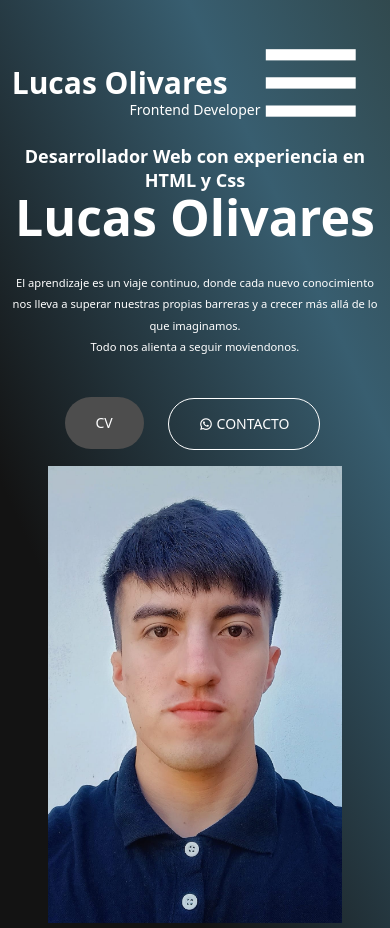
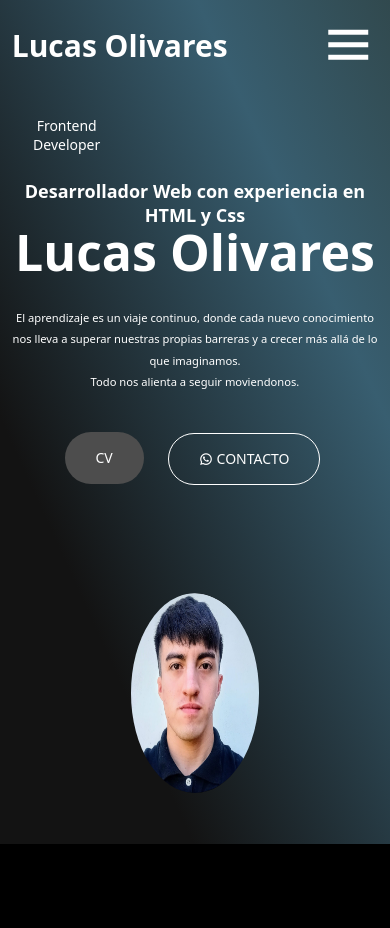
Before and after one commit to Chapita07/proyecto-final-maquetacion-web, a plain HTML site: page index.html in a window 390 px wide. After the commit the page ends 844 px from the top, so only its background shows below. Drawn offline with nearby package versions, Linux system fonts and the light colour scheme.

Commit message:
Terminé el proyecto final del curso de maquetacion web

```diff
--- a/index.html
+++ b/index.html
@@ -65,7 +65,7 @@ href="https://unpkg.com/boxicons@latest/css/boxicons.min.css">
 </div>
 
 <div class="hero-img">
-<img src="assets/imgs/WhatsApp Image 2025-02-10 at 09.38.25.jpeg" alt="Lucas Olivares foto">
+<img src="assets/WhatsApp Image 2025-03-17 at 20.34.00.jpeg" alt="Lucas Olivares foto" >
 
 </div>
 
--- a/style.css
+++ b/style.css
@@ -11,6 +11,7 @@ font-family: system-ui, -apple-system, BlinkMacSystemFont, 'Segoe UI', Roboto, O
 list-style: none; /*Esto quita los puntos y decoracion de las listas*/
 text-decoration: none; /*Esto quita el subrayado de los enlaces*/
  color: white;
+
 }
 
 body{
@@ -63,7 +64,7 @@ display: none; /*Lo pongo en none para que solo se vea cuando la pagina esté co
 
 #menu-icon{
 color: white;
-font-size: 135px;
+font-size: 60px;
 z-index: 101; /*para que esté sobre el header*/
 cursor: pointer; /*para que aparezca la manito cuando pongo el click encima*/
 
@@ -127,17 +128,18 @@ line-height: 1.9;
 }
 
 
-.hero-img img{
-width: 200px;
-margin: 10% 0 0 10%;
-height: auto;
-transition: all 5s linear; /*esto hace que la treansicion sea lineal*/
+.hero-img img {
+        width: 200px;         /* Ajusta el tamaño del círculo */
+        height: 200px;        /* Debe ser igual al width para mantener la forma circular */
+        border-radius: 50%;   /* Esto hace que la imagen sea un círculo */
+       /* object-fit: cover;     Asegura que la imagen se recorte correctamente sin deformarse */
+    margin: 35%;
+    transition: transform 5s linear, opacity 5s linear; /* Suaviza la animación */
 }
 
-.hero-img img:hover{
-width: 450px;
-opacity: 0.6;
-
+.hero-img img:hover {
+    transform: scale(1.2); /*Agranda toda la imagen de manera uniforme */
+    opacity: 0.6;
 }
 
 .hero-text a{
@@ -237,7 +239,7 @@ padding-top: 0;
 .hero-img img{
     width: 80%;
     margin: 10% 0 0 10%;
-
+    max-width: 50%;
 }
 
 .hero-text p{
@@ -260,10 +262,12 @@ padding-top: 0;
 }
 
 .hero-text{text-align: center;
-padding-top: 100px;}
+padding-top: 70px;}
 
 .hero-img img{
     margin: 0;
+    text-align: center;
+    max-width: 35%;
 }
 
 .hero{
@@ -294,6 +298,11 @@ margin: 7px 0;
 }
 
 
+h5{
+    margin-right: 70%;
+    margin-bottom: 3%;
+}
+
 #menu-toggle:checked + label.menu-icon-action + ul {
     right: 0;
 
```
Also changed, not shown: assets/WhatsApp Image 2025-03-17 at 20.34.00.jpeg (added).
